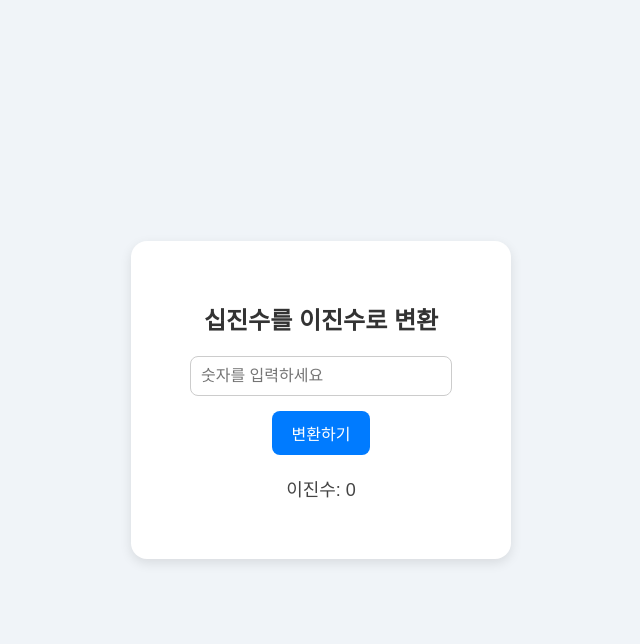
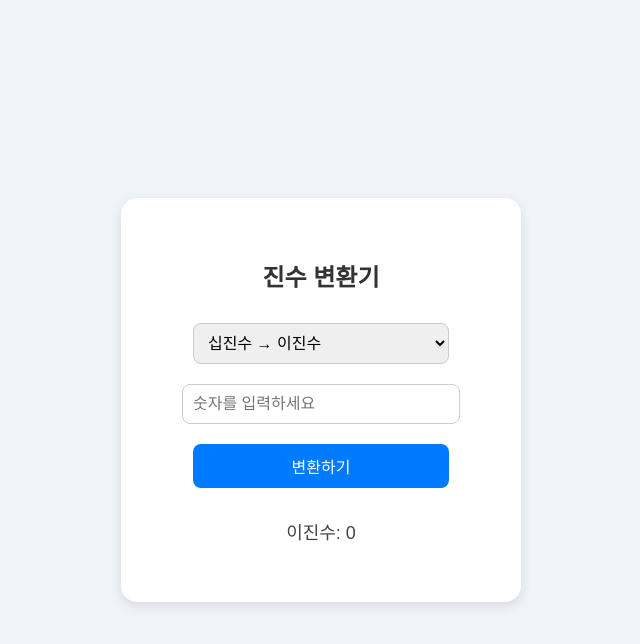
Before and after one commit to khrp/binary-converter, a plain HTML site: page index.html in a window 1280 px wide. Both pictures are taken after a click on the button "변환하기". Shown: the whole page, without its empty margins (319-959 px from the left). Drawn offline with Linux system fonts and the light colour scheme.

Commit message:
Update index.html

```diff
--- a/index.html
+++ b/index.html
@@ -1,7 +1,7 @@
 <!DOCTYPE html>
 <html>
 <head>
-  <title>십진수 → 이진수 변환기</title>
+  <title>진수 변환기</title>
   <style>
     body {
       font-family: 'Arial', sans-serif;
@@ -18,34 +18,31 @@
       border-radius: 16px;
       box-shadow: 0 4px 12px rgba(0,0,0,0.1);
       text-align: center;
-      width: 300px;
+      width: 320px;
     }
     h2 {
       color: #333;
       margin-bottom: 20px;
     }
-    input {
+    select, input, button {
       padding: 10px;
+      font-size: 16px;
+      border-radius: 8px;
+      margin: 10px 0;
       width: 80%;
-      font-size: 16px;
       border: 1px solid #ccc;
-      border-radius: 8px;
-      margin-bottom: 15px;
     }
     button {
-      padding: 10px 20px;
-      font-size: 16px;
       color: white;
       background-color: #007bff;
       border: none;
-      border-radius: 8px;
       cursor: pointer;
       transition: background-color 0.3s ease;
     }
     button:hover {
       background-color: #0056b3;
     }
-    #binaryResult {
+    #result {
       margin-top: 20px;
       font-size: 18px;
       color: #444;
@@ -54,24 +51,64 @@
 </head>
 <body>
   <div class="container">
-    <h2>십진수를 이진수로 변환</h2>
-    <input type="number" id="decimalInput" placeholder="숫자를 입력하세요" onkeydown="handleEnter(event)">
-    <br>
-    <button onclick="convertToBinary()">변환하기</button>
-    <p id="binaryResult">이진수: </p>
+    <h2>진수 변환기</h2>
+
+    <!-- 변환 모드 선택 -->
+    <select id="modeSelector" onchange="updatePlaceholder()">
+      <option value="d2b">십진수 → 이진수</option>
+      <option value="b2d">이진수 → 십진수</option>
+    </select>
+
+    <!-- 입력 필드 -->
+    <input type="text" id="numberInput" placeholder="숫자를 입력하세요" onkeydown="handleEnter(event)">
+
+    <!-- 변환 버튼 -->
+    <button onclick="convert()">변환하기</button>
+
+    <!-- 결과 표시 -->
+    <p id="result">결과: </p>
   </div>
 
   <script>
-    function convertToBinary() {
-      const decimal = document.getElementById("decimalInput").value;
-      const binary = Number(decimal).toString(2);
-      document.getElementById("binaryResult").innerText = "이진수: " + binary;
+    function convert() {
+      const mode = document.getElementById("modeSelector").value;
+      const input = document.getElementById("numberInput").value.trim();
+      const result = document.getElementById("result");
+
+      if (mode === "d2b") {
+        // 십진수 → 이진수
+        const num = Number(input);
+        if (isNaN(num)) {
+          result.innerText = "올바른 십진수를 입력하세요.";
+          return;
+        }
+        result.innerText = "이진수: " + num.toString(2);
+      } else {
+        // 이진수 → 십진수
+        if (!/^[01]+$/.test(input)) {
+          result.innerText = "올바른 이진수를 입력하세요.";
+          return;
+        }
+        result.innerText = "십진수: " + parseInt(input, 2);
+      }
     }
 
     function handleEnter(event) {
       if (event.key === "Enter") {
-        convertToBinary();
+        convert();
       }
+    }
+
+    function updatePlaceholder() {
+      const mode = document.getElementById("modeSelector").value;
+      const input = document.getElementById("numberInput");
+      if (mode === "d2b") {
+        input.placeholder = "십진수 입력";
+      } else {
+        input.placeholder = "이진수 입력 (0과 1만)";
+      }
+      input.value = "";
+      document.getElementById("result").innerText = "결과: ";
     }
   </script>
 </body>
```
